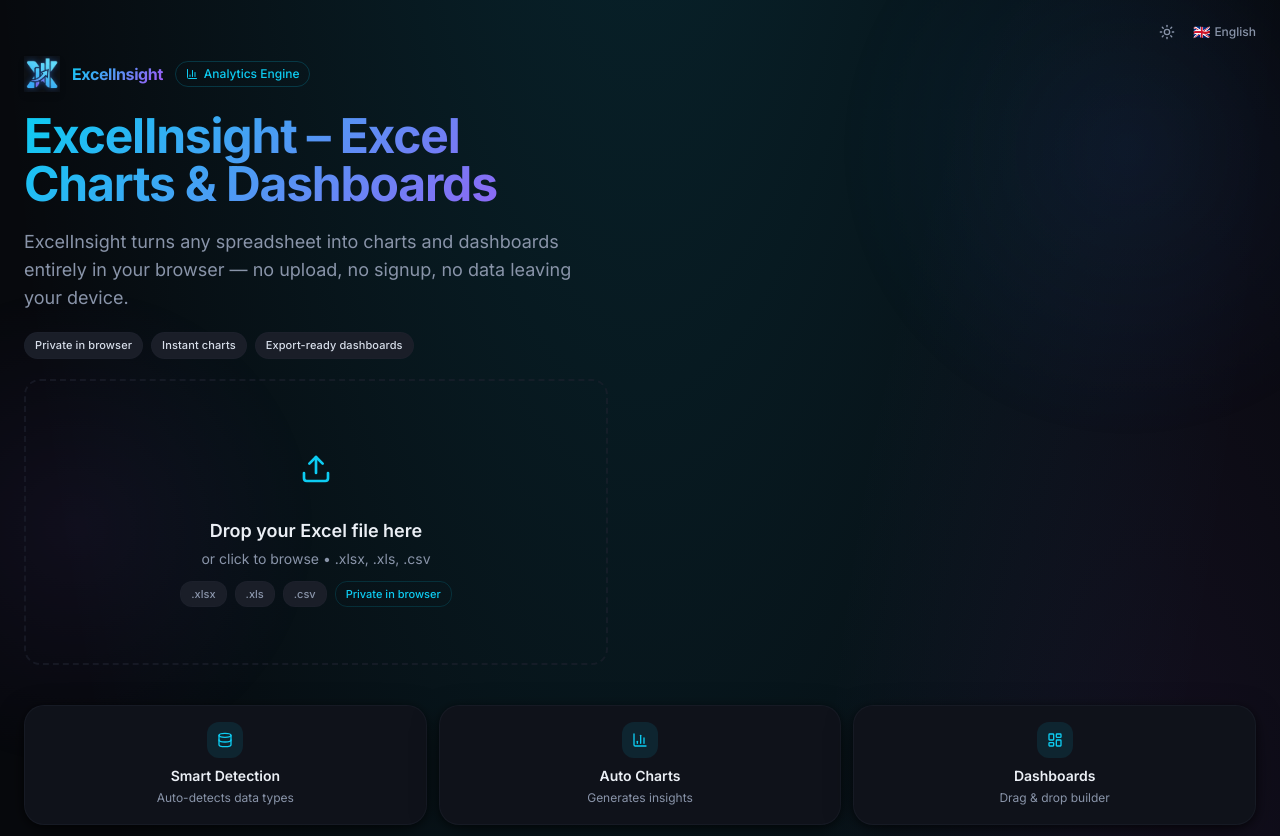
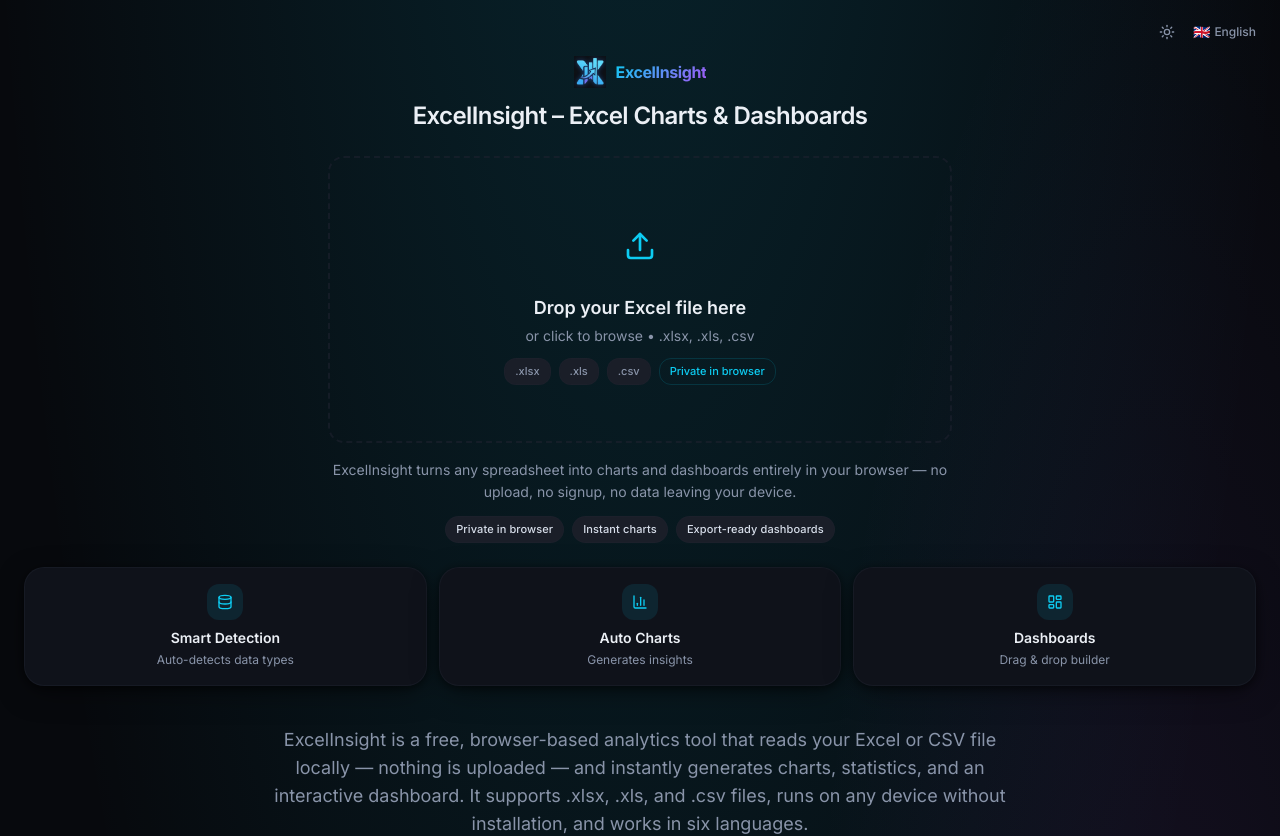
Before and after one commit to Jag-kr/ExcelInsight, a Next.js app: page / in a window 1280 px wide. Shown: the top 836 px of the page. Built offline with nearby package versions, Linux system fonts and the light colour scheme.

Commit message:
layout update

```diff
--- a/app/globals.css
+++ b/app/globals.css
@@ -16,7 +16,7 @@
     --popover: 0 0% 100%;
     --popover-foreground: 224 47% 10%;
 
-    --primary: 195 85% 45%;
+    --primary: 195 85% 33%;
     --primary-foreground: 0 0% 100%;
 
     --secondary: 220 16% 94%;
@@ -33,7 +33,7 @@
 
     --border: 220 16% 87%;
     --input: 220 16% 87%;
-    --ring: 195 85% 45%;
+    --ring: 195 85% 33%;
 
     --radius: 0.75rem;
 
@@ -52,7 +52,7 @@
     --success-foreground: 0 0% 100%;
     --warning: 40 90% 55%;
     --warning-foreground: 224 47% 10%;
-    --info: 195 85% 45%;
+    --info: 195 85% 33%;
     --info-foreground: 0 0% 100%;
 
     /* ── Surface hierarchy (4 levels) ── */
@@ -449,12 +449,6 @@
   to { transform: rotate(360deg); }
 }
 
-@keyframes blob-drift {
-  0%, 100% { transform: translate(0, 0) scale(1); }
-  33% { transform: translate(30px, -20px) scale(1.05); }
-  66% { transform: translate(-20px, 15px) scale(0.97); }
-}
-
 @keyframes stagger-fade-up {
   from { opacity: 0; transform: translateY(16px); }
   to { opacity: 1; transform: translateY(0); }
--- a/app/page.tsx
+++ b/app/page.tsx
@@ -83,7 +83,6 @@ import { DashboardGrid } from '@/components/DashboardGrid';
 import { DataFilter } from '@/components/DataFilter';
 import { SmartInsights } from '@/components/SmartInsights';
 import { QuickAddPanel } from '@/components/QuickAddPanel';
-import { HeroDemoAnimation } from '@/components/HeroDemoAnimation';
 
 const CHART_TYPE_ROTATION = ['bar', 'line', 'area', 'pie', 'scatter', 'radar', 'horizontalBar'] as const;
 
@@ -433,83 +432,50 @@ export default function Index() {
           <ThemeLangSwitcher />
         </div>
 
-        {/* Animated blob decorations */}
-        <div className="absolute inset-0 overflow-hidden pointer-events-none">
-          <div
-            className="absolute -top-40 -right-40 w-[600px] h-[600px] rounded-full opacity-[0.06] dark:opacity-[0.08]"
-            style={{
-              background: 'radial-gradient(circle, hsl(217, 91%, 60%), transparent 70%)',
-              animation: 'blob-drift 12s ease-in-out infinite',
-            }}
-          />
-          <div
-            className="absolute top-1/3 -left-40 w-[500px] h-[500px] rounded-full opacity-[0.05] dark:opacity-[0.07]"
-            style={{
-              background: 'radial-gradient(circle, hsl(262, 83%, 65%), transparent 70%)',
-              animation: 'blob-drift 16s ease-in-out infinite reverse',
-            }}
-          />
-        </div>
+        <main className="relative">
+          {/* ── Hero section — single column, upload-first tool front door (works identically on every breakpoint) ── */}
+          <section className="w-full max-w-2xl mx-auto px-4 sm:px-6 pt-10 lg:pt-14 pb-6 hero-appear text-center">
 
-        <main className="relative">
-          {/* ── Hero section — two-column split at lg+, stacked on mobile (R1, R2, R4, R6) ── */}
-          <section className="w-full max-w-7xl mx-auto px-4 sm:px-6 pt-10 lg:pt-14 pb-6 lg:pb-10 hero-appear">
-
-            {/* Two-column grid: left = copy + upload | right = demo (desktop only) */}
-            <div className="grid lg:grid-cols-2 gap-8 lg:gap-12 xl:gap-16 items-center">
-
-              {/* ── LEFT column: identity + headline + upload ── */}
-              <div className="space-y-5 text-center lg:text-left">
-
-                {/* Row 1: logo icon + brand name + analytics badge — all inline (R2) */}
-                <div className="flex items-center gap-3 justify-center lg:justify-start hero-appear-badge">
+            {/* Row 1: logo icon + brand name */}
+            <div className="flex items-center gap-2.5 justify-center hero-appear-badge">
               <img
                 src={logo.src}
                 alt="ExcelInsight logo"
-                    width="36"
-                    height="36"
+                width="32"
+                height="32"
                 fetchPriority="high"
                 decoding="async"
-                    className="h-9 w-9 drop-shadow-md flex-shrink-0"
+                className="h-8 w-8 flex-shrink-0"
               />
               <span className="font-bold text-base gradient-text tracking-tight">ExcelInsight</span>
-                  <span className="inline-flex items-center gap-1.5 rounded-full border border-primary/20 bg-primary/8 px-2.5 py-1 text-xs text-primary font-medium">
-                    <BarChart3 className="h-3 w-3" />
-                    {t('analyticsEngine')}
-                  </span>
             </div>
 
-                {/* Headline — tighter size on left column (R2) */}
-                <h1 className="text-3xl sm:text-4xl lg:text-5xl font-bold gradient-text tracking-tight leading-[1.1] hero-appear-title">
+            {/* Headline — compact and functional, not a marketing display treatment */}
+            <h1 className="mt-3 text-xl sm:text-2xl font-semibold text-foreground tracking-tight hero-appear-title">
               {t('heroTitle')}
             </h1>
 
-                {/* Subtext — single quotable claim (R3) */}
-                <p className="text-base lg:text-lg text-muted-foreground leading-relaxed hero-appear-sub">
+            {/* Upload zone — the primary action, appears immediately (zero delay) */}
+            <div className="mt-6 hero-appear-upload">
+              <FileUpload onDataLoaded={handleDataLoaded} />
+            </div>
+
+            {/* Subtext — reassurance/context, secondary to the action itself */}
+            <p className="mt-4 text-sm text-muted-foreground leading-relaxed hero-appear-sub">
               {t('uploadSubtitle')}
             </p>
 
-                {/* Trust pills */}
-                <div className="flex flex-wrap items-center gap-2 justify-center lg:justify-start hero-appear-pills">
+            {/* Trust pills — functional metadata about the tool, not marketing badges */}
+            <div className="mt-3 flex flex-wrap items-center gap-2 justify-center hero-appear-pills">
               {[t('badgePrivate'), t('badgeInstant'), t('badgeExport')].map((label) => (
                 <span key={label} className="stat-chip">{label}</span>
               ))}
             </div>
+          </section>
 
-                {/* Upload zone — zero delay, opacity only, interactive from frame 1 */}
-                <div className="hero-appear-upload">
-                  <FileUpload onDataLoaded={handleDataLoaded} />
-                </div>
-              </div>
-
-              {/* ── RIGHT column: animated demo — desktop only, hidden on mobile (R5, R6) ── */}
-              <div className="hidden lg:block hero-appear-feats">
-                <HeroDemoAnimation />
-              </div>
-            </div>
-
-            {/* Feature cards — full-width strip below the two-column grid */}
-            <div className="grid grid-cols-1 sm:grid-cols-3 gap-3 max-w-2xl lg:max-w-none mx-auto text-center mt-8 lg:mt-10 hero-appear-feats">
+          {/* Feature cards — full-width strip, spans wider than the narrow hero column */}
+          <div className="w-full max-w-7xl mx-auto px-4 sm:px-6 pb-6 lg:pb-10">
+            <div className="grid grid-cols-1 sm:grid-cols-3 gap-3 max-w-2xl lg:max-w-none mx-auto text-center hero-appear-feats">
               {[
                 { icon: Database, label: t('smartDetection'), desc: t('smartDetectionDesc') },
                 { icon: BarChart3, label: t('autoCharts'), desc: t('autoChartsDesc') },
@@ -524,7 +490,7 @@ export default function Index() {
                 </div>
               ))}
             </div>
-          </section>
+          </div>
 
           <LandingContent />
         </main>
--- a/src/components/LandingContent.tsx
+++ b/src/components/LandingContent.tsx
@@ -292,8 +292,8 @@ export function LandingContent() {
         </div>
       </section>
 
-      {/* ── Section: See it in action (R7) — full demo for mobile + below-fold evaluation ── */}
-      {/* <section aria-labelledby="demo-section-heading">
+      {/* ── Section: See it in action — the demo now lives below the fold instead of competing with the upload zone in the hero ── */}
+      <section aria-labelledby="demo-section-heading">
         <div className="text-center mb-8">
           <span className="narrative-reveal inline-flex items-center gap-2 rounded-full border border-primary/20 bg-primary/8 px-4 py-1.5 text-sm text-primary font-medium mb-4">
             <Sparkles className="h-3.5 w-3.5" />
@@ -312,7 +312,7 @@ export function LandingContent() {
         <div className="max-w-2xl mx-auto narrative-reveal">
           <HeroDemoAnimation />
         </div>
-      </section> */}
+      </section>
 
       {/* ── Ad slot ── */}
       <AdSlot slot="" label={t('sponsored')} />
```
Also changed, not shown: .impeccable/live/server.json (deleted). Lines whose indentation alone changed are shown as unchanged.
